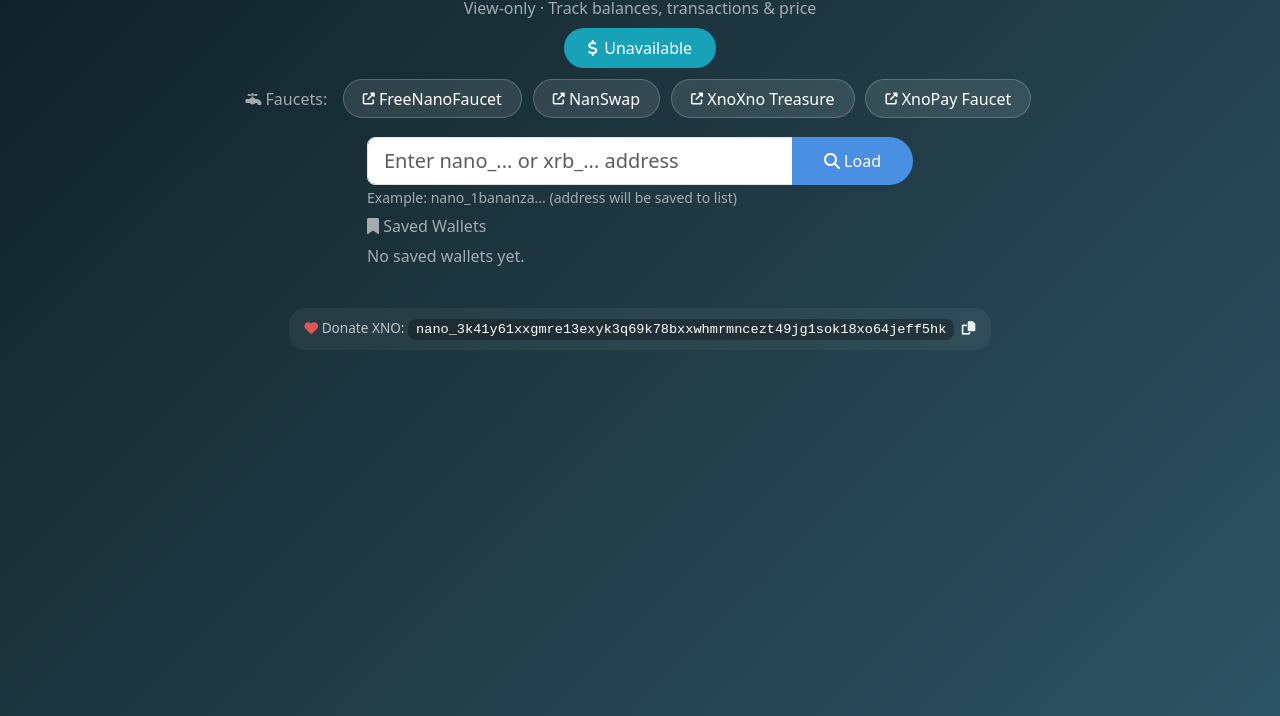
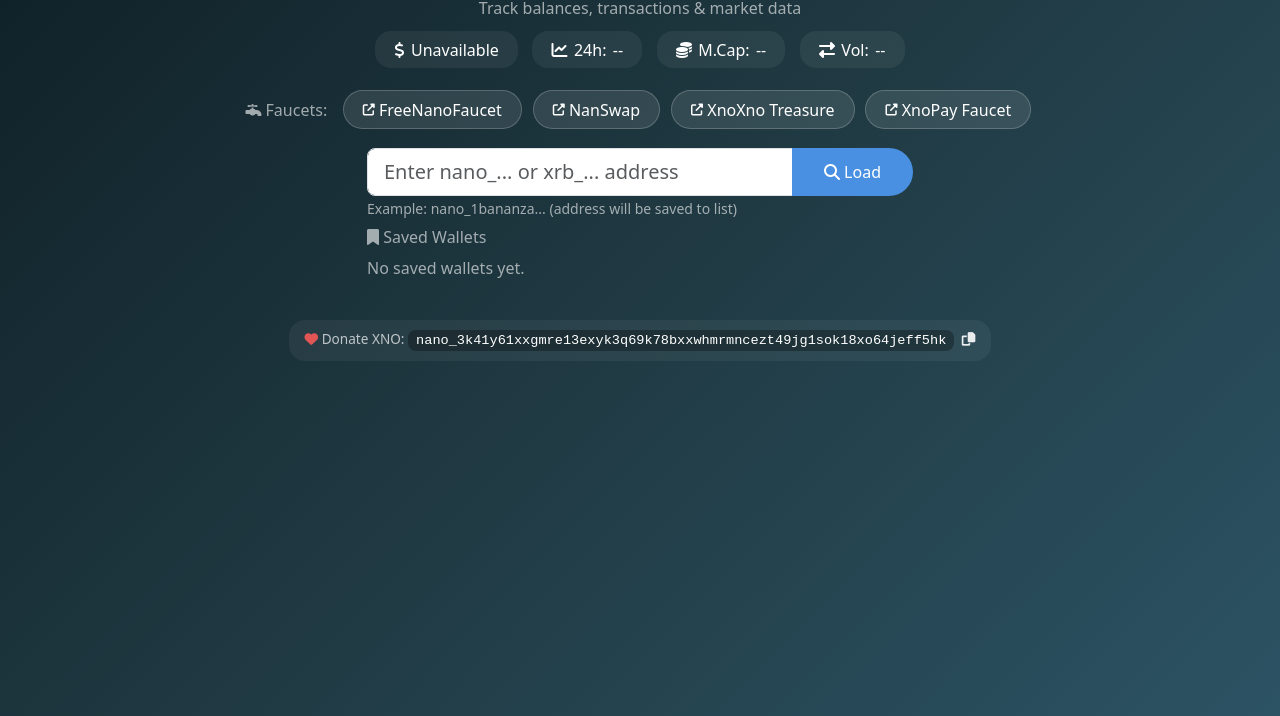
Before and after one commit to nam348tnh3gp/XNO-Dashboard, a plain HTML site: page index.html in a window 1280 px wide. Shown: the part 84-800 px from the top of the page. Drawn offline with nearby package versions, Linux system fonts and the light colour scheme; no server answers.

Commit message:
Update index.html

```diff
--- a/index.html
+++ b/index.html
@@ -3,7 +3,7 @@
 <head>
   <meta charset="UTF-8">
   <meta name="viewport" content="width=device-width, initial-scale=1.0">
-  <title>Nano Dashboard (XNO) — View Only</title>
+  <title>Nano Dashboard (XNO)</title>
   <link href="https://cdn.jsdelivr.net/npm/bootstrap@5.3.0/dist/css/bootstrap.min.css" rel="stylesheet">
   <link rel="stylesheet" href="https://cdnjs.cloudflare.com/ajax/libs/font-awesome/6.4.0/css/all.min.css">
   <script src="https://cdn.jsdelivr.net/npm/qrcodejs@1.0.0/qrcode.min.js"></script>
@@ -59,16 +59,19 @@
     }
     .tx-link:hover { text-decoration: underline; }
     .badge-type { font-size: 0.75rem; }
-    #priceBadge {
-      background: #17a2b8;
-      padding: 0.5rem 1.5rem;
-      border-radius: 2rem;
-      font-weight: 500;
+    /* Price & market info */
+    .price-metric {
+      background: rgba(255,255,255,0.06);
+      border-radius: 1rem;
+      padding: 0.4rem 1.2rem;
       display: inline-flex;
       align-items: center;
       gap: 0.4rem;
-      color: #fff;
+      margin: 0.2rem;
+      font-weight: 500;
     }
+    .change-positive { color: #4caf50; }
+    .change-negative { color: #f44336; }
     /* Faucet buttons */
     .faucet-btn {
       background: rgba(255,255,255,0.1);
@@ -146,14 +149,28 @@
 <body>
 <div class="container py-4">
   <h1 class="text-center mb-2"><i class="fab fa-nano"></i> Nano Dashboard</h1>
-  <p class="text-center text-muted-white mb-2">View‑only · Track balances, transactions & price</p>
+  <p class="text-center text-muted-white mb-2">Track balances, transactions & market data</p>
 
-  <!-- Live Price (always visible) -->
-  <div class="text-center mb-2">
-    <span id="priceBadge">
-      <i class="fas fa-dollar-sign"></i>
-      <span id="priceLiveDisplay">Loading price...</span>
-    </span>
+  <!-- Market Data from CoinGecko (always visible) -->
+  <div class="text-center mb-3">
+    <div class="d-flex flex-wrap justify-content-center align-items-center gap-2">
+      <span class="price-metric" id="priceBadge">
+        <i class="fas fa-dollar-sign"></i>
+        <span id="priceLiveDisplay">Loading...</span>
+      </span>
+      <span class="price-metric" id="changeBadge">
+        <i class="fas fa-chart-line"></i> 24h:
+        <span id="change24hDisplay">...</span>
+      </span>
+      <span class="price-metric">
+        <i class="fas fa-coins"></i> M.Cap:
+        <span id="marketCapDisplay">...</span>
+      </span>
+      <span class="price-metric">
+        <i class="fas fa-exchange-alt"></i> Vol:
+        <span id="volumeDisplay">...</span>
+      </span>
+    </div>
   </div>
 
   <!-- Nano Faucets -->
@@ -213,9 +230,9 @@
       </div>
       <div class="col-md-6 col-lg-3">
         <div class="card p-3 text-center h-100">
-          <h5><i class="fas fa-chart-line"></i> Price (live)</h5>
-          <h2 class="fw-bold" id="priceDashboardDisplay">...</h2>
-          <span class="text-muted-white">USD</span>
+          <h5><i class="fas fa-chart-line"></i> Value (USD)</h5>
+          <h2 class="fw-bold" id="valueDisplay">0.00</h2>
+          <span class="text-muted-white">$</span>
         </div>
       </div>
       <div class="col-md-6 col-lg-3">
@@ -283,6 +300,7 @@
     const RPC_URL = 'https://rpc.nano.to';
     const STORAGE_KEY = 'nano_wallet_list';
     const DONATE_ADDRESS = 'nano_3k41y61xxgmre13exyk3q69k78bxxwhmrmncezt49jg1sok18xo64jeff5hk';
+    let currentPrice = 0; // lưu giá hiện tại để tính value
 
     // RPC helper
     async function nanoRpc(action, params = {}) {
@@ -315,22 +333,60 @@
       return addr ? `${addr.slice(0, l)}...${addr.slice(-l)}` : '';
     }
 
-    async function fetchPrice() {
+    // ── CoinGecko API: lấy giá + market data (dùng endpoint /coins/nano) ──
+    async function fetchMarketData() {
       try {
-        const res = await fetch('https://api.coingecko.com/api/v3/simple/price?ids=nano&vs_currencies=usd');
+        const res = await fetch('https://api.coingecko.com/api/v3/coins/nano?localization=false&tickers=false&community_data=false&developer_data=false');
+        if (!res.ok) throw new Error(`HTTP ${res.status}`);
         const data = await res.json();
-        return data.nano?.usd || null;
+        const market = data.market_data;
+        currentPrice = market.current_price.usd || 0;
+        return {
+          price: currentPrice,
+          change24h: market.price_change_percentage_24h || 0,
+          marketCap: market.market_cap.usd || 0,
+          volume24h: market.total_volume.usd || 0
+        };
       } catch (e) {
+        console.error('CoinGecko error:', e);
         return null;
       }
     }
 
-    async function updatePriceDisplay() {
-      const price = await fetchPrice();
-      const text = price ? `$${price}` : 'Unavailable';
-      document.getElementById('priceLiveDisplay').textContent = text;
-      const dashEl = document.getElementById('priceDashboardDisplay');
-      if (dashEl) dashEl.textContent = text;
+    function formatCompact(num) {
+      if (num >= 1e9) return (num / 1e9).toFixed(2) + 'B';
+      if (num >= 1e6) return (num / 1e6).toFixed(2) + 'M';
+      if (num >= 1e3) return (num / 1e3).toFixed(2) + 'K';
+      return num.toFixed(2);
+    }
+
+    async function updateMarketDisplay() {
+      const data = await fetchMarketData();
+      if (!data) {
+        document.getElementById('priceLiveDisplay').textContent = 'Unavailable';
+        document.getElementById('change24hDisplay').textContent = '--';
+        document.getElementById('marketCapDisplay').textContent = '--';
+        document.getElementById('volumeDisplay').textContent = '--';
+        return;
+      }
+      document.getElementById('priceLiveDisplay').textContent = '$' + data.price;
+      const changeEl = document.getElementById('change24hDisplay');
+      changeEl.textContent = data.change24h.toFixed(2) + '%';
+      changeEl.className = data.change24h >= 0 ? 'change-positive' : 'change-negative';
+      document.getElementById('marketCapDisplay').textContent = '$' + formatCompact(data.marketCap);
+      document.getElementById('volumeDisplay').textContent = '$' + formatCompact(data.volume24h);
+
+      // Cập nhật value nếu dashboard đang hiển thị
+      updateBalanceValue();
+    }
+
+    function updateBalanceValue() {
+      const balanceText = document.getElementById('balanceDisplay').textContent;
+      const balance = parseFloat(balanceText);
+      if (!isNaN(balance) && currentPrice > 0) {
+        const value = balance * currentPrice;
+        document.getElementById('valueDisplay').textContent = value.toFixed(2);
+      }
     }
 
     // Load account data
@@ -366,6 +422,8 @@
       document.getElementById('pendingDisplay').textContent = rawToNano(info.pending || '0');
       document.getElementById('blockCountDisplay').textContent = info.block_count || '0';
 
+      updateBalanceValue();
+
       const addrEl = document.getElementById('addressFull');
       addrEl.innerHTML = `
         <span>${address}</span>
@@ -396,7 +454,7 @@
         correctLevel: QRCode.CorrectLevel.M
       });
 
-      await updatePriceDisplay();
+      // Không cần gọi updatePriceDisplay vì đã có updateMarketDisplay chạy nền
 
       const tbody = document.getElementById('historyTableBody');
       const noHist = document.getElementById('noHistory');
@@ -431,7 +489,7 @@
       addWalletToList(address);
     }
 
-    // Wallet list management
+    // Wallet list management (giữ nguyên)
     function getSavedWallets() {
       const stored = localStorage.getItem(STORAGE_KEY);
       return stored ? JSON.parse(stored) : [];
@@ -520,10 +578,13 @@
 
     // Init
     window.addEventListener('DOMContentLoaded', () => {
-      updatePriceDisplay();
+      // Lấy dữ liệu market từ CoinGecko
+      updateMarketDisplay();
+      // Cập nhật lại mỗi 60 giây
+      setInterval(updateMarketDisplay, 60000);
+
       renderWalletList();
 
-      // Copy donate address
       document.getElementById('copyDonateBtn').addEventListener('click', () => {
         navigator.clipboard.writeText(DONATE_ADDRESS).then(() => alert('Donate address copied!'));
       });
```
